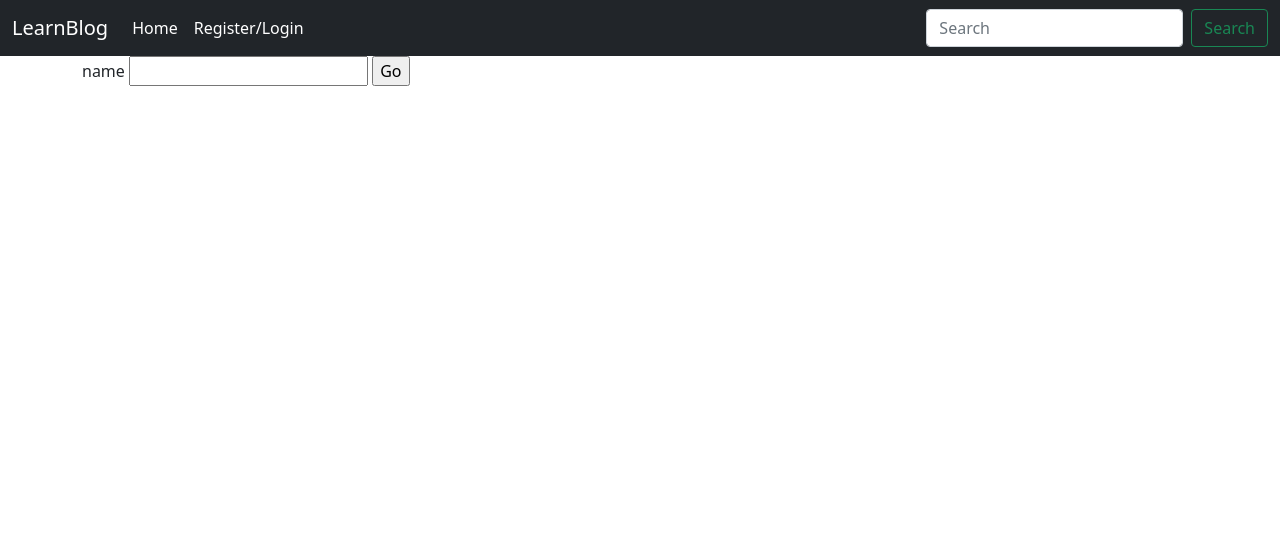
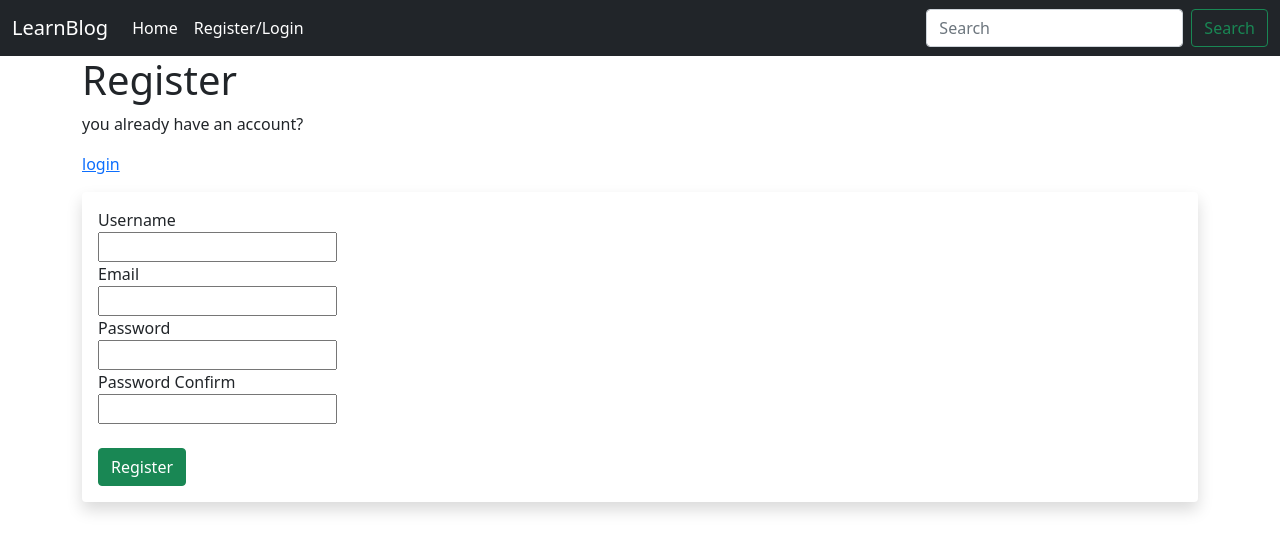
Before and after one commit to ja74d/Flask_login_and_register, a Flask app: page /register in a window 1280 px wide. Shown: the top 552 px of the page. Run offline with Flask 2, Linux system fonts and the light colour scheme.

Commit message:
add register page and database

```diff
--- a/app/__init__.py
+++ b/app/__init__.py
@@ -1,9 +1,12 @@
 from flask import Flask
 from config import Config
+from flask_sqlalchemy import SQLAlchemy
 
 
 app = Flask(__name__)
 
+db = SQLAlchemy(app)
+
 app.config.from_object(Config)
 
 from app import routes
--- a/app/forms.py
+++ b/app/forms.py
@@ -1,7 +1,11 @@
 from flask_wtf import FlaskForm
-from wtforms import StringField
-from wtforms.validators import DataRequired
+from wtforms import StringField, PasswordField, SubmitField, BooleanField
+from wtforms.validators import DataRequired, EqualTo
 
 
-class MyForm(FlaskForm):
-    name = StringField('name', validators=[DataRequired()])
+class RegisterForm(FlaskForm):
+    username = StringField('Username', validators=[DataRequired()])
+    email = StringField('Email', validators=[DataRequired()])
+    password = PasswordField('Password', validators=[DataRequired()])
+    password_confirm = PasswordField('Password Confirm', validators=[DataRequired(), EqualTo('password')])
+    submit = SubmitField('Register')
--- a/app/routes.py
+++ b/app/routes.py
@@ -1,6 +1,8 @@
-from flask import render_template
-from app import app
-from app.forms import MyForm
+from flask import render_template, redirect
+from app import app, db
+from app.forms import RegisterForm
+from app.models import User
+from werkzeug.security import generate_password_hash
 
 
 @app.route('/')
@@ -12,5 +14,19 @@ def index():
 #register
 @app.route('/register', methods=['GET', 'POST'])
 def register():
-    form = MyForm()
-    return render_template('register.html', form=form)
+    form = RegisterForm()
+    user = User.query.filter_by(username=form.username.data).first()
+    if form.validate_on_submit():
+        if user is None:
+            hash_pw = generate_password_hash(form.password.data, method='sha256')
+            user = User(username=form.username.data, email=form.email.data, password_hash=hash_pw)
+            db.session.add(user)
+            db.session.commit()
+            return redirect("/login")
+
+    return render_template('register.html', form=form, title='Register')
+
+#login page
+@app.route('/login', methods=['GET', 'POST'])
+def login():
+    return render_template('login.html', title='Login')
--- a/app/templates/nav.html
+++ b/app/templates/nav.html
@@ -7,10 +7,10 @@
     <div class="collapse navbar-collapse" id="navbarSupportedContent">
       <ul class="navbar-nav me-auto mb-2 mb-lg-0">
         <li class="nav-item">
-          <a class="nav-link active" aria-current="page" href="/">Home</a>
+          <a class="nav-link active" aria-current="page" href="{{ url_for('index') }}">Home</a>
         </li>
         <li class="nav-item">
-          <a class="nav-link active" href="">Register/Login</a>
+          <a class="nav-link active" href="{{ url_for('register') }}">Register/Login</a>
         </li>
 
       </ul>
--- a/app/templates/register.html
+++ b/app/templates/register.html
@@ -1,10 +1,49 @@
 {% extends 'base.html' %}
 {% block content %}
+{% for message in get_flashed_messages() %}
 
-<form method="POST" action="/">
-    {{ form.hidden_tag() }}
-    {{ form.name.label }} {{ form.name(size=20) }}
-    <input type="submit" value="Go">
-</form>
+    <div class="alert alert-dark alert-dismissible fade show" role="alert">
+        {{ message }}
+        <button type="button" class="btn-close" data-bs-dismiss="alert" aria-label="Close"></button>
+    </div>
 
+{% endfor %}
+
+
+{% if name %}
+    <h1>User {{ name }} added</h1>
+    <br><br>
+    <table class="table table-hover table-dark">
+
+
+    </table>
+
+{% else %}
+    <h1>Register</h1>
+    <p>you already have an account?</p>
+    <p><a href="{{ url_for('index') }}">login</a></p>
+    <div class="shadow p-3 mb-5 bg-body rounded">
+    <form method="POST">
+        {{ form.hidden_tag() }}
+
+        {{ form.username.label() }}<br>
+        {{ form.username() }}
+        <br>
+        {{ form.email.label() }}<br>
+        {{ form.email() }}
+        <br>
+        {{ form.password.label() }}<br>
+        {{ form.password() }}
+
+        <br>
+        {{ form.password_confirm.label() }}<br>
+        {{ form.password_confirm() }}
+
+
+        <br><br>
+        {{ form.submit(class="btn btn-success") }}
+    </form>
+    </div>
+
+{% endif %}
 {% endblock %}
--- a/config.py
+++ b/config.py
@@ -4,3 +4,4 @@ import os
 #secret key for wtf forms
 class Config(object):
     SECRET_KEY = os.environ.get('SECRET_KEY') or 'you-will-never-guess'
+    SQLALCHEMY_DATABASE_URI = os.environ.get('DATABASE_URL') or 'sqlite:///' + os.path.join(os.path.dirname(__file__), 'app.db')
```
Also changed, not shown: app/models.py (+15 -0 lines), app.db (added).
